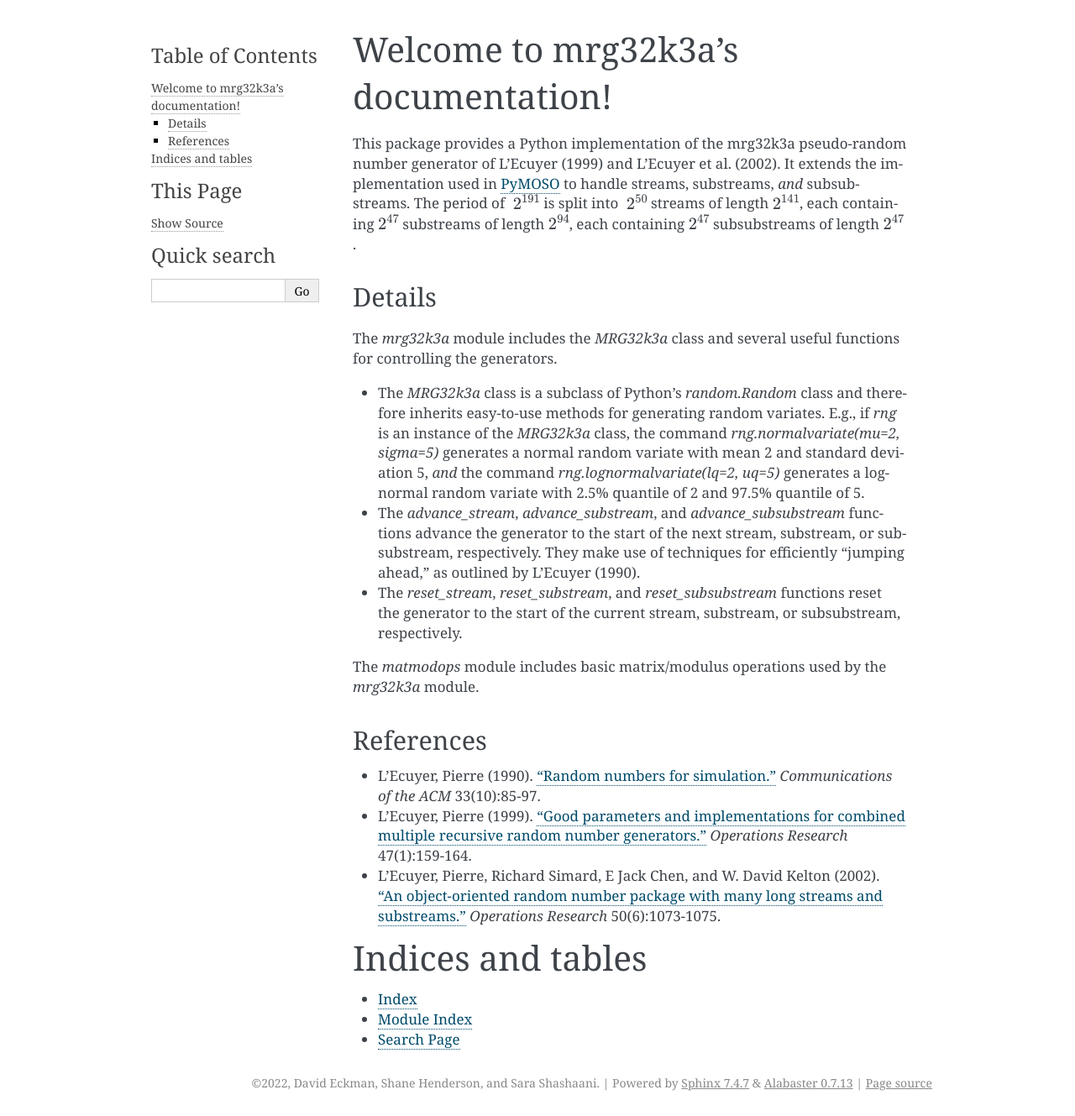
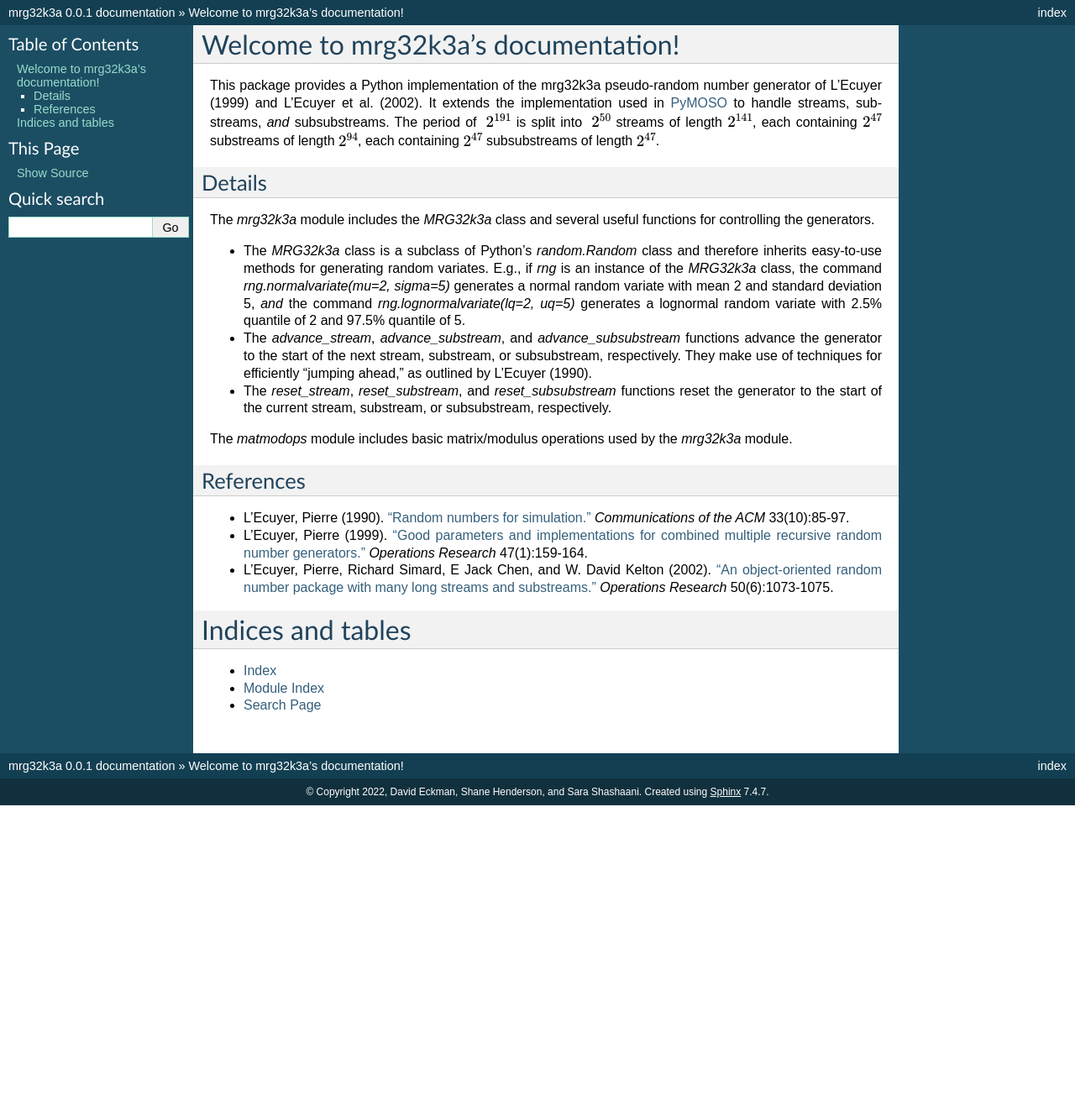
Before and after one commit to simopt-admin/mrg32k3a, a Sphinx documentation site: the page built from docs/index.rst, in a window 1280 px wide. Shown: the whole page at 84% size. Built offline with Sphinx 7.4.7, drawn with Linux system fonts in a browser that asks for light colours; after the commit the page ends 959 px from its top, so only the background shows below that.

Commit message:
fix formatting issues
fix formatting issues

```diff
--- a/docs/conf.py
+++ b/docs/conf.py
@@ -54,7 +54,7 @@ templates_path = ['_templates']
 # List of patterns, relative to source directory, that match files and
 # directories to ignore when looking for source files.
 # This pattern also affects html_static_path and html_extra_path.
-exclude_patterns = ['_build', 'Thumbs.db', '.DS_Store']
+exclude_patterns = ['_build', 'Thumbs.db', '.DS_Store', '*test*', '*main*']
 
 
 # -- Options for HTML output -------------------------------------------------
@@ -62,9 +62,13 @@ exclude_patterns = ['_build', 'Thumbs.db', '.DS_Store']
 # The theme to use for HTML and HTML Help pages.  See the documentation for
 # a list of builtin themes.
 #
-html_theme = 'alabaster'
+html_theme = 'default'
+
+latex_engine = 'xelatex'
 
 # Add any paths that contain custom static files (such as style sheets) here,
 # relative to this directory. They are copied after the builtin static files,
 # so a file named "default.css" will overwrite the builtin "default.css".
-html_static_path = ['_static']
+
+#html_static_path = ['_static']
+html_static_path = []
```
Also changed, not shown: 9 other files.
